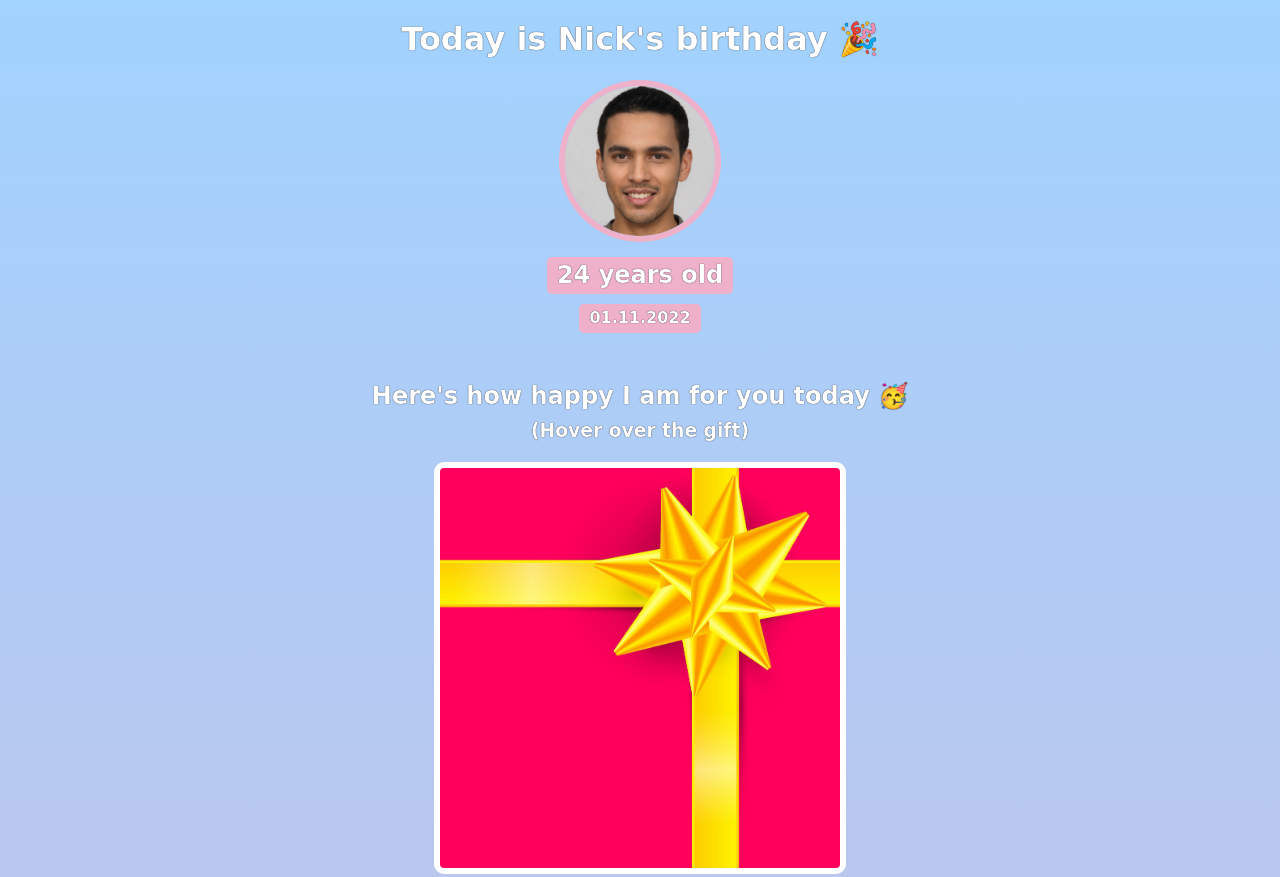
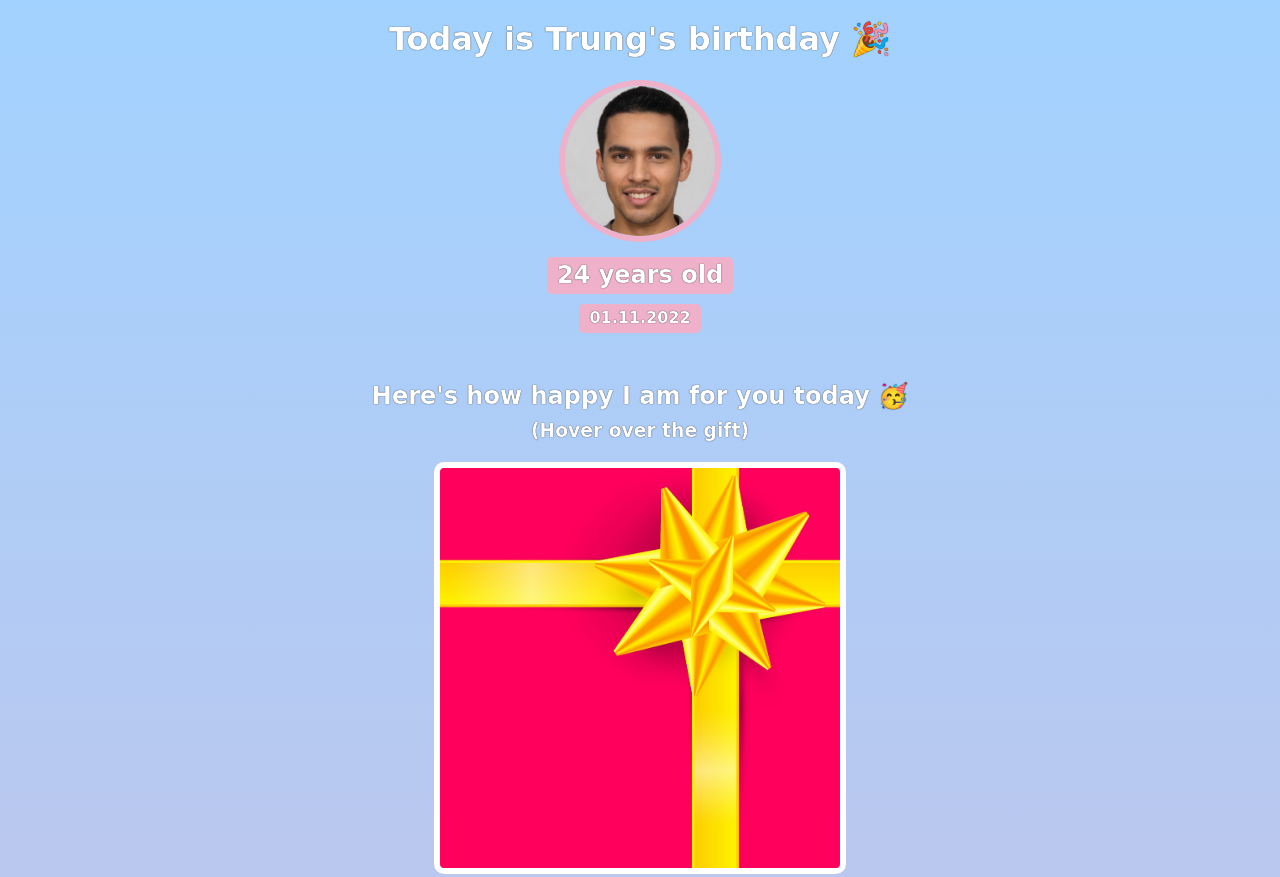
Before and after one commit to TrungFD/birthday-gift-site, a website built with Vite: page index.html in a window 1280 px wide. Shown: the top 877 px of the page. Built offline with nearby package versions, Linux system fonts and the light colour scheme; a web font is replaced by a local one.

Commit message:
Commit change name to Trung

```diff
--- a/index.html
+++ b/index.html
@@ -7,7 +7,7 @@
     </head>
     <body>
         <div id="header">
-            <h1>Today is Nick's birthday 🎉</h1>
+            <h1>Today is Trung's birthday 🎉</h1>
             <img id="bff-img" src="images/nick.jpg">
             <h2 id="bday-age">24 years old</h2>
             <h4 id="bday-date">01.11.2022</h4>
```
